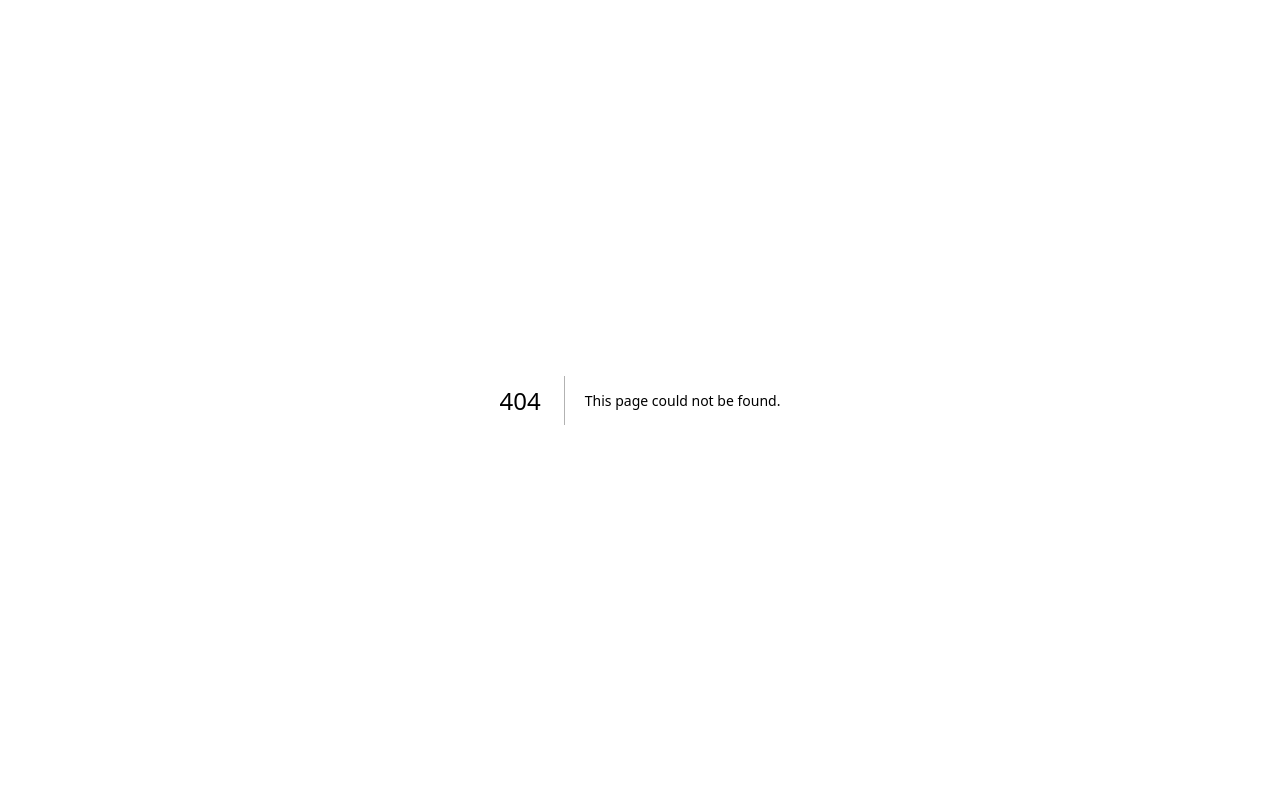
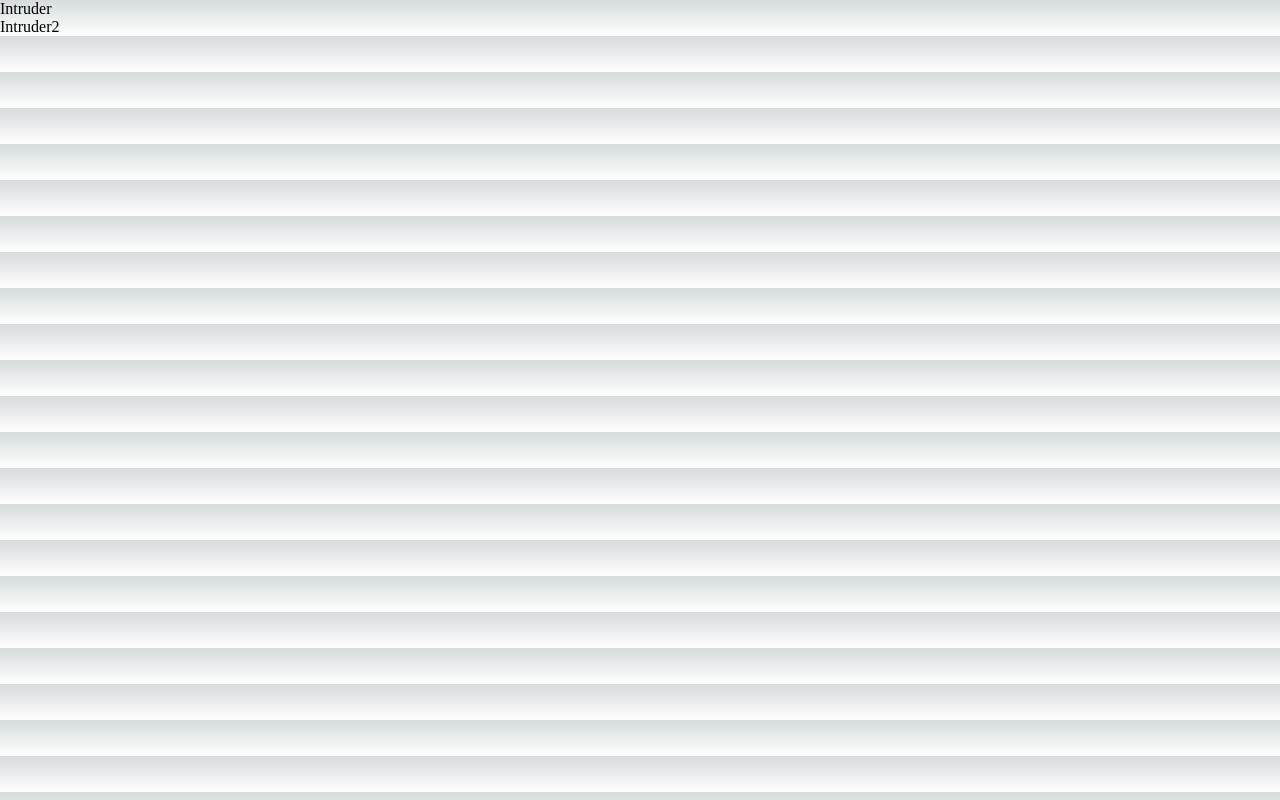
Before and after one commit to Arthur6890/eu-amo-tamires-balcante, a Next.js app: page /intruder in a window 1280 px wide. Before the commit this address had no page. Built offline with nearby package versions, Linux system fonts and the light colour scheme.

Commit message:
criacao do projeto

```diff
--- a/next.config.js
+++ b/next.config.js
@@ -1,4 +1,4 @@
 /** @type {import('next').NextConfig} */
-const nextConfig = {}
+const nextConfig = {};
 
-module.exports = nextConfig
+module.exports = nextConfig;
--- /dev/null
+++ b/src/app/intruder/page.tsx
@@ -0,0 +1,18 @@
+import { Metadata, NextPage } from 'next';
+import React from 'react';
+
+export const metadata: Metadata = {
+  title: 'teste teste',
+  description: 'Generated by create next app',
+};
+
+const Intruder: NextPage = () => {
+  return (
+    <>
+      <div>Intruder</div>
+			<div>Intruder2</div>
+    </>
+  );
+};
+
+export default Intruder
--- a/src/app/layout.tsx
+++ b/src/app/layout.tsx
@@ -1,22 +1,19 @@
-import './globals.css'
-import type { Metadata } from 'next'
-import { Inter } from 'next/font/google'
-
-const inter = Inter({ subsets: ['latin'] })
+import './globals.css';
+import type { Metadata } from 'next';
 
 export const metadata: Metadata = {
-  title: 'Create Next App',
-  description: 'Generated by create next app',
-}
+  title: 'Quem é você?',
+  description: 'Um site feito exclusivamente para meu grande amor!',
+};
 
 export default function RootLayout({
   children,
 }: {
-  children: React.ReactNode
+  children: React.ReactNode;
 }) {
   return (
-    <html lang="en">
-      <body className={inter.className}>{children}</body>
+    <html lang="pt">
+      <body>{children}</body>
     </html>
-  )
+  );
 }
--- a/src/app/page.module.css
+++ b/src/app/page.module.css
@@ -51,7 +51,9 @@
   border-radius: var(--border-radius);
   background: rgba(var(--card-rgb), 0);
   border: 1px solid rgba(var(--card-border-rgb), 0);
-  transition: background 200ms, border 200ms;
+  transition:
+    background 200ms,
+    border 200ms;
 }
 
 .card span {
--- a/src/app/page.tsx
+++ b/src/app/page.tsx
@@ -1,5 +1,5 @@
-import Image from 'next/image'
-import styles from './page.module.css'
+import Image from 'next/image';
+import styles from './page.module.css';
 
 export default function Home() {
   return (
@@ -91,5 +91,5 @@ export default function Home() {
         </a>
       </div>
     </main>
-  )
+  );
 }
```
Also changed, not shown: package.json (+5 -4 lines), .prettierrc.json (added), src/app/real-one/page.tsx (added), 2 other files (tests, documents, lock files or other folders).
